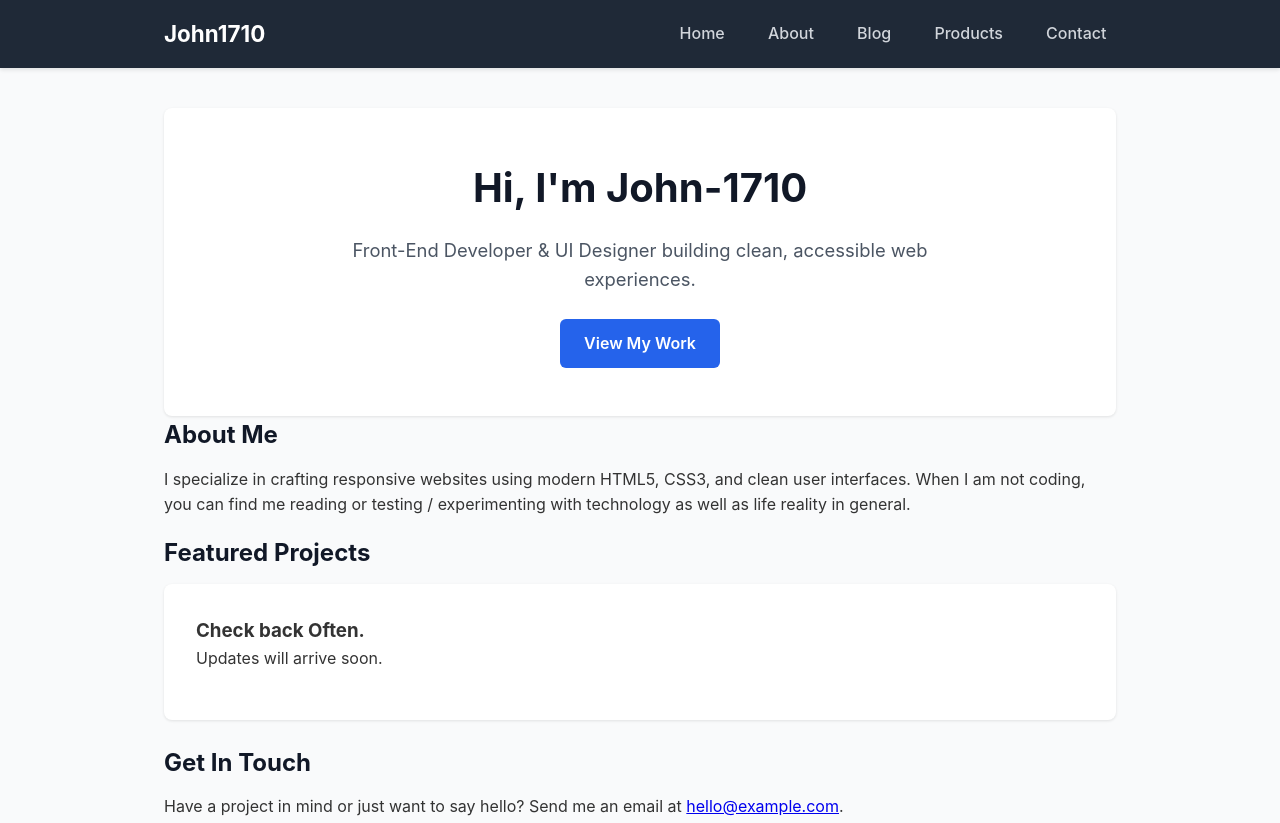
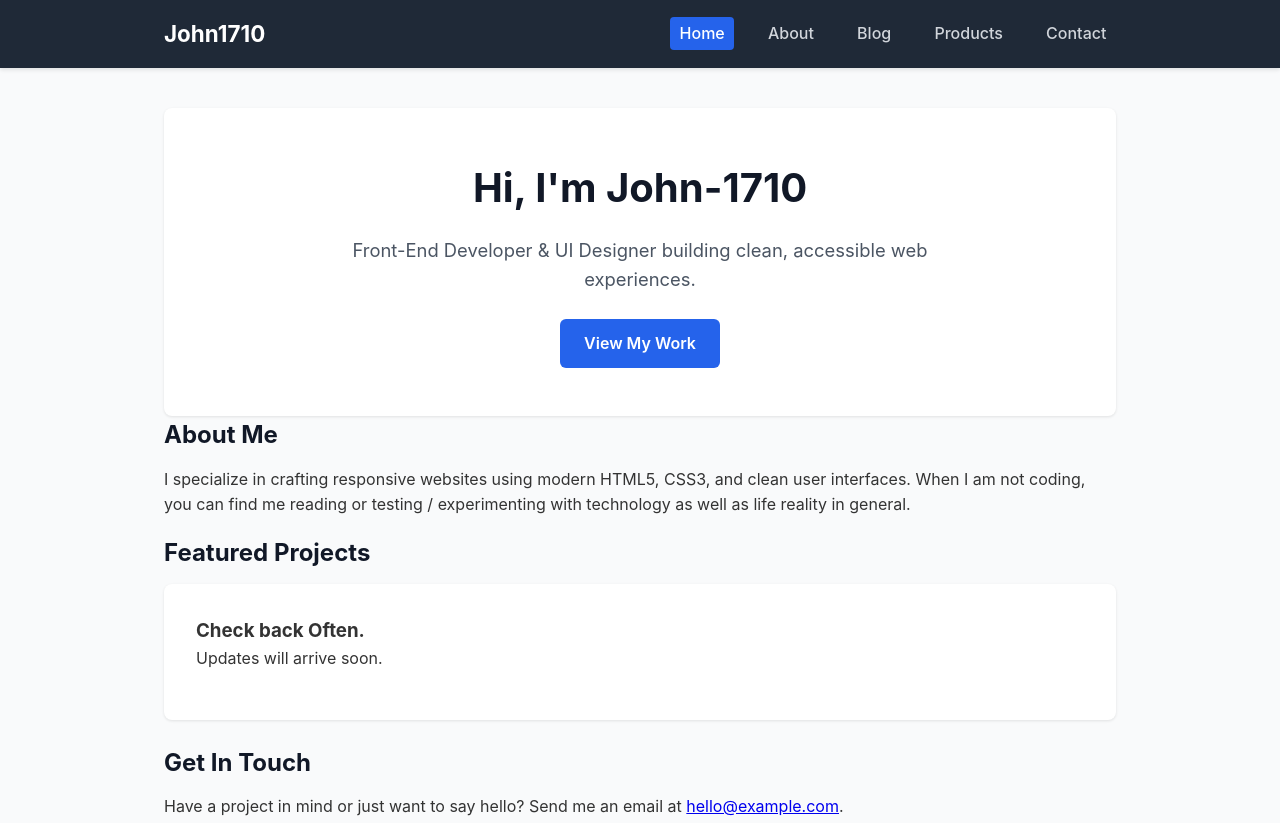
Before and after one commit to John-1710/John-1710-github-pages.io, a plain HTML site: page index.html in a window 1280 px wide. Shown: the top 823 px of the page. Drawn offline with Linux system fonts and the light colour scheme.

Commit message:
Update index.html

```diff
--- a/index.html
+++ b/index.html
@@ -15,7 +15,7 @@
 
       <!-- Navigation Links -->
       <ul class="nav-links">
-        <li><a href="#home.html" class="nav-cta" aria-current="page">Home</a></li>
+        <li><a href="#home.html" class="active" aria-current="page">Home</a></li>
         <li><a href="#about.html">About</a></li>
         <li><a href="blog.html">Blog</a></li>
         <li><a href="#products.html">Products</a></li>
```
